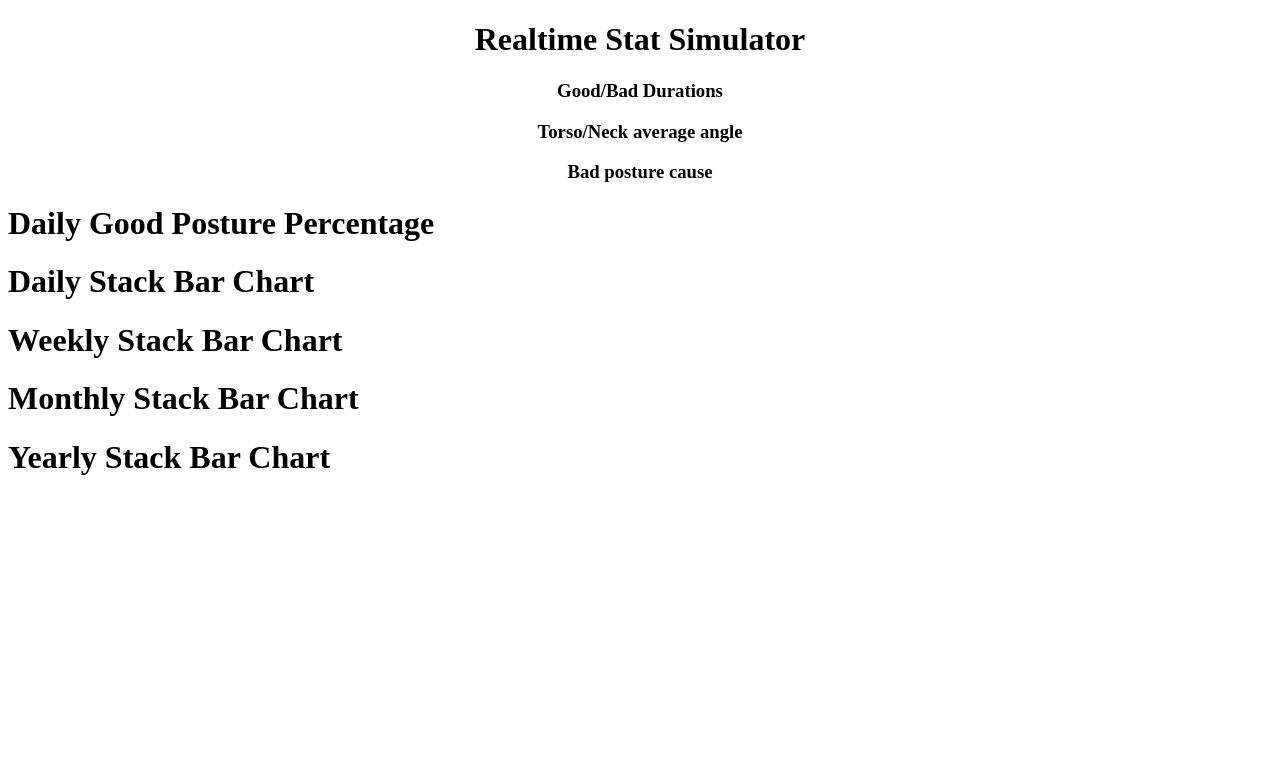
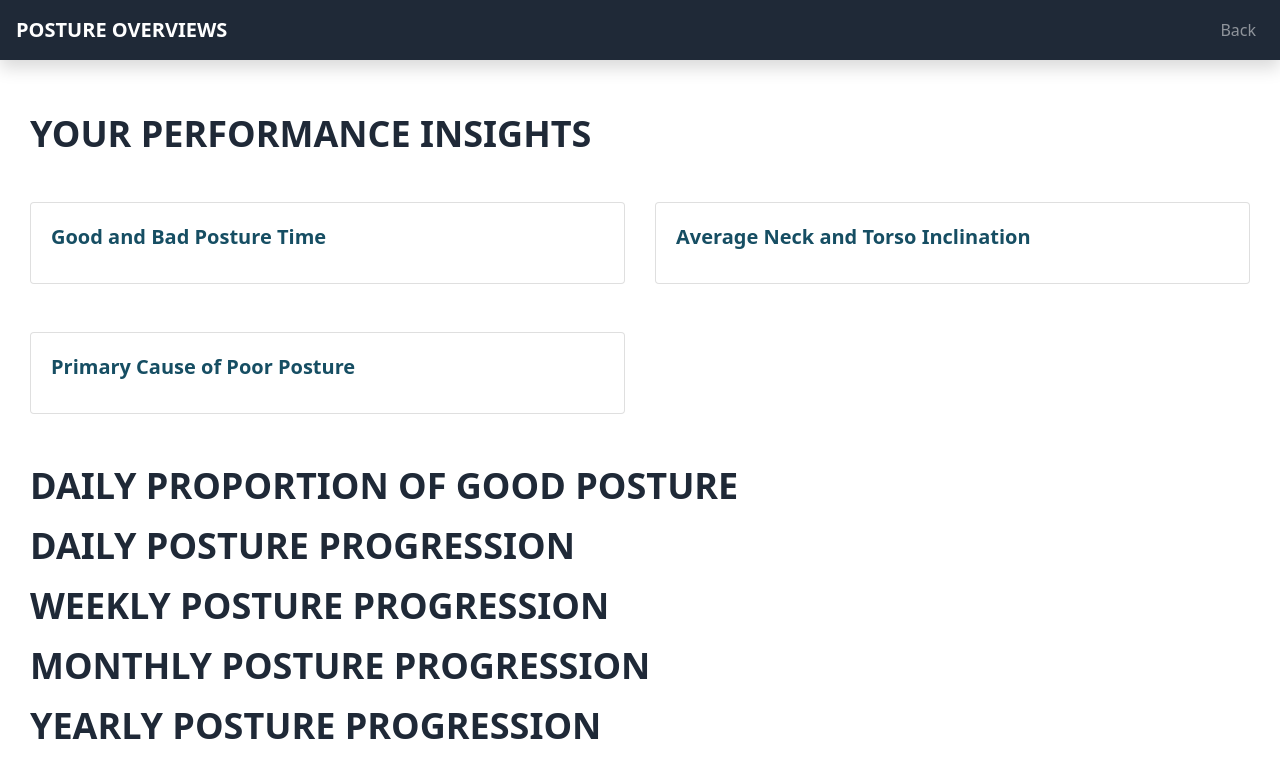
Before and after one commit to SlickleZ/PoseDee, a Flask app: template web/templates/dashboard.html in a window 1280 px wide. Shown: the top 778 px of the page. Run offline with Flask 3, Linux system fonts and the light colour scheme; the template is opened without the code that fills it, so the values that code supplies are empty; some libraries are stand-ins or nearby versions.

Commit message:
Decorate the dashboard page

```diff
--- a/web/package.json
+++ b/web/package.json
@@ -23,8 +23,8 @@
     "web-vitals": "^2.1.4"
   },
   "scripts": {
-    "start": "PORT=3001 HOST=0.0.0.0 react-scripts start",
-    "start-api": "FLASK_APP=api.py python3 api.py",
+    "start": "react-scripts start",
+    "start-api": "python api.py",
     "build": "react-scripts build",
     "test": "react-scripts test",
     "test-api": "flask test",
--- a/web/src/components/Camerat.jsx
+++ b/web/src/components/Camerat.jsx
@@ -66,7 +66,7 @@ function Camerat() {
                             <p className="text-center text-gray-600 text-sm mt-2 mb-6">Our application is presently monitoring the posture of <span className="font-bold text-sky-700">{JSON.parse(userinfo).name}</span>.</p>
                             <div className="grid grid-flow-row sm:grid-flow-col gap-6">
                                 <div className="flex flex-col items-center sm:col-span-2">
-                                    <img className="" src={imageUrl} alt="Posture Feed" width={780} />
+                                    <img className="" src={imageUrl} alt="Posture Feed" width={450} />
                                     <button class="mt-4 bg-gray-300 hover:bg-gray-400 transition duration-150 ease-in-out text-gray-800 font-bold py-2 px-10 rounded"
                                         disabled={!isCameraOn} onClick={handleStopClick}>
                                         Stop
@@ -87,7 +87,7 @@ function Camerat() {
                             <p className="text-center text-gray-600 text-sm mt-2 mb-6">Greetings! Get ready to transform your posture and elevate your confidence!</p>
                             <div className="grid grid-flow-row sm:grid-flow-col gap-6">
                                 <div className="flex flex-col items-center sm:col-span-2">
-                                <img className="w-[700px]" src="https://cdn.dribbble.com/users/1013040/screenshots/4398776/comp-15.gif" alt="Posture Feed" />
+                                <img className="w-[450px]" src="https://cdn.dribbble.com/users/1013040/screenshots/4398776/comp-15.gif" alt="Posture Feed" />
                                     <button class="mt-4 bg-gray-300 hover:bg-gray-400 transition duration-150 ease-in-out text-gray-800 font-bold py-2 px-10 rounded"
                                         disabled={isCameraOn} onClick={handleStartClick}>
                                         Start
--- a/web/templates/dashboard.html
+++ b/web/templates/dashboard.html
@@ -1,10 +1,59 @@
 <!DOCTYPE html>
 <html>
+
 <head>
   <title>PoseDee | Posture Overviews</title>
-        <link rel = "icon" href = "https://cdn4.iconfinder.com/data/icons/essentials-74/24/018_-_Chart-1024.png" >
+  <link rel="icon" href="https://cdn4.iconfinder.com/data/icons/essentials-74/24/018_-_Chart-1024.png">
+  <!-- Bootstrap CSS -->
+  <link rel="stylesheet" href="https://stackpath.bootstrapcdn.com/bootstrap/4.4.1/css/bootstrap.min.css"
+    integrity="sha384-Vkoo8x4CGsO3+Hhxv8T/Q5PaXtkKtu6ug5TOeNV6gBiFeWPGFN9MuhOf23Q9Ifjh" crossorigin="anonymous">
+  integrity="sha384-Vkoo8x4CGsO3+Hhxv8T/Q5PaXtkKtu6ug5TOeNV6gBiFeWPGFN9MuhOf23Q9Ifjh" crossorigin="anonymous">
   <meta charset="utf-8" />
+  <meta name="viewport" content="width=device-width, initial-scale=1, shrink-to-fit=no">
+  <script src="https://cdn.tailwindcss.com"></script>
+  <link href="https://unpkg.com/aos@2.3.1/dist/aos.css" rel="stylesheet">
+  <script src="https://unpkg.com/aos@2.3.1/dist/aos.js"></script>
   <style>
+    body {
+      font-family: ui-sans-serif, system-ui, -apple-system, BlinkMacSystemFont, "Segoe UI", Roboto, "Helvetica Neue", Arial, "Noto Sans", sans-serif, "Apple Color Emoji", "Segoe UI Emoji", "Segoe UI Symbol", "Noto Color Emoji";
+      background-color:  #FFFFFF;
+      color: #164e63;
+    }
+
+    .form-control-primary {
+      margin: 10px;
+      opacity: 0.2;
+      border-radius: 2px;
+    }
+
+    main {
+      padding-top: 90px;
+    }
+
+    .sidebar {
+      position: fixed;
+      left: 0;
+      bottom: 0;
+      top: 0;
+      z-index: 100;
+      padding: 70px 0 0 10px;
+      border-right: 1px solid #d3d3d3;
+    }
+
+    .left-sidebar {
+      position: sticky;
+      top: 0;
+      height: calc(100vh - 70px)
+    }
+
+    .sidebar-nav li .nav-link {
+      color: #333;
+      font-weight: 500;
+    }
+
+    .navbar {
+      background-color: #1F2937;
+    }
 
     #loader {
       display: block;
@@ -32,38 +81,149 @@
     }
 
     @keyframes spin {
-            0% { transform: rotate(0deg); }
-            100% { transform: rotate(360deg); }
+      0% {
+        transform: rotate(0deg);
+      }
+
+      100% {
+        transform: rotate(360deg);
+      }
     }
   </style>
 </head>
-    <body onbeforeunload="closeEventSources()">
+
+<body class="container" onbeforeunload="closeEventSources()">
   <div id="loader">
     <div class="spinner"></div>
   </div>
-        <h1 style="text-align: center">Realtime Stat Simulator</h1>
-        <h3 style="text-align: center">Good/Bad Durations</h3>
-        <p style="text-align: center" id="myGoodDuration" width="400" height="400"></p>
-        <p style="text-align: center" id="myBadDuration" width="400" height="400"></p>
-        <h3 style="text-align: center" >Torso/Neck average angle</h3>
-        <p style="text-align: center" id="myTorsoAverage" width="400" height="400"></p>
-        <p style="text-align: center" id="myNeckAverage" width="400" height="400"></p>
-        <h3 style="text-align: center" >Bad posture cause</h3>
-        <p style="text-align: center" id="myCause" width="400" height="400"></p>
-        <h1>Daily Good Posture Percentage</h1>
+  <!-- Optional JavaScript -->
+  <!-- jQuery first, then Popper.js, then Bootstrap JS -->
+  <script src="https://code.jquery.com/jquery-3.4.1.slim.min.js"
+    integrity="sha384-J6qa4849blE2+poT4WnyKhv5vZF5SrPo0iEjwBvKU7imGFAV0wwj1yYfoRSJoZ+n"
+    crossorigin="anonymous"></script>
+  <script src="https://cdn.jsdelivr.net/npm/popper.js@1.16.0/dist/umd/popper.min.js"
+    integrity="sha384-Q6E9RHvbIyZFJoft+2mJbHaEWldlvI9IOYy5n3zV9zzTtmI3UksdQRVvoxMfooAo"
+    crossorigin="anonymous"></script>
+  <script src="https://stackpath.bootstrapcdn.com/bootstrap/4.4.1/js/bootstrap.min.js"
+    integrity="sha384-wfSDF2E50Y2D1uUdj0O3uMBJnjuUD4Ih7YwaYd1iqfktj0Uod8GCExl3Og8ifwB6"
+    crossorigin="anonymous"></script>
+  <!--navbar-->
+  <nav class="navbar navbar-dark fixed-top flex-md-nowrap p-2 shadow">
+    <a class="navbar-brand col-sm-3 col-md-2 mr-0 p-2 text-xl font-bold text-gray-300 uppercase" href="#">Posture
+      Overviews</a>
+    <ul class="navbar-nav px-3">
+      <li class="nav-item text-nowrap">
+        <a class="nav-link " href="#" onclick="window.close()">Back</a>
+      </li>
+    </ul>
+  </nav>
+
+  <!-- container -->
+  <!-- <div class="container-fluid">
+    <div class="row">
+      <div class="col-md-2 bg-secondary d-none d-md-block sidebar">
+        <div class="left-sidebar">
+          <ul class="nav flex-column sidebar-nav">
+            <li class="nav-item">
+              <a class="nav-link active" href="#graph1">
+                Candidates
+              </a>
+            </li>
+            <li class="nav-item">
+              <a class="nav-link" href="#graph2">
+                Jobs
+              </a>
+            </li>
+            <li class="nav-item">
+              <a class="nav-link" href="#graph3">
+                Orders
+              </a>
+            </li>
+            <li class="nav-item">
+              <a class="nav-link" href="#graph4">
+                Invoices
+              </a>
+            </li>
+            <li class="nav-item">
+              <a class="nav-link" href="#graph5">
+                Reports
+              </a>
+            </li>
+          </ul>
+        </div>
+      </div>  -->
+
+      <!--Main content-->
+      <br>
+      <main role="main" class="col justify-content-md-cente" data-aos="fade-left" data-aos-delay="250" data-aos-duration="4000">
+        <h1 style="text-align: start " class="text-4xl font-bold text-gray-800 uppercase">Your Performance Insights</h1>
+        <br><br>
+        <div class="row">
+          <div class="col-sm-6">
+            <div class="card">
+              <div class="card-body">
+                <h2 class="card-title text-xl font-bold ">Good and Bad Posture Time</h2>
+                <p class="card-text" id="myGoodDuration" width="500" height="500"></p>
+                <p class="card-text" id="myBadDuration" width="500" height="500"></p>
+              </div>
+            </div>
+          </div>
+          <div class="col-sm-6">
+            <div class="card">
+              <div class="card-body">
+                <h2 class="card-title text-xl font-bold">Average Neck and Torso Inclination</h2>
+                <p class="card-text" id="myTorsoAverage" width="500" height="500"></p>
+                <p class="card-text" id="myNeckAverage" width="500" height="500"></p>
+              </div>
+            </div>
+          </div>
+        </div>
+        <br><br>
+        <div class="row">
+          <div class="col-sm-6">
+            <div class="card">
+              <div class="card-body">
+                <h2 class="card-title text-xl font-bold">Primary Cause of Poor Posture</h2>
+                <p class="card-text" id="myCause" width="500" height="500"></p>
+              </div>
+            </div>
+          </div>
+        </div>
+
+        <div id="graph">
+          <div class="mt-5 pt-1" data-aos="fade-up" data-aos-delay="250" data-aos-duration="4000" id="graph1">
+            <h1 class="text-4xl font-bold text-gray-800 uppercase">Daily Proportion of Good Posture</h1>
             {{ fig5|safe }}
-        <h1>Daily Stack Bar Chart</h1>
+          </div>
+          <div class="mt-3 pt-1" data-aos="fade-up" data-aos-delay="250" data-aos-duration="4000" id="graph2">
+            <!-- <br><br><br><br> -->
+            <h1 class="text-4xl font-bold text-gray-800 uppercase">Daily Posture Progression</h1>
             {{ fig1|safe }}
-        <h1>Weekly Stack Bar Chart</h1>
+          </div>
+          <div class="mt-3 pt-1" data-aos="fade-up" data-aos-delay="250" data-aos-duration="4000" id="graph3">
+            <!-- <br><br><br><br> -->
+            <h1 class="text-4xl font-bold text-gray-800 uppercase">Weekly Posture Progression</h1>
             {{ fig2|safe }}
-        <h1>Monthly Stack Bar Chart</h1>
+          </div>
+          <div class="mt-3 pt-1" data-aos="fade-up" data-aos-delay="250" data-aos-duration="4000" id="graph4">
+            <!-- <br><br><br><br> -->
+            <h1 class="text-4xl font-bold text-gray-800 uppercase">Monthly Posture Progression</h1>
             {{ fig3|safe }}
-        <h1>Yearly Stack Bar Chart</h1>
+          </div>
+          <div class="mt-3 pt-1" data-aos="fade-up" data-aos-delay="250" data-aos-duration="4000" id="graph5">
+            <!-- <br><br><br><br> -->
+            <h1 class="text-4xl font-bold text-gray-800 uppercase">Yearly Posture Progression</h1>
             {{ fig4|safe }}
-
+          </div>
+          <!-- <br><br><br><br><br><br> -->
+        </div>
+      </main>
+    </div>
+  </div>
   <script>
+    AOS.init();
     // Hide the loader after the page has finished loading
-          window.addEventListener('load', function() {
+    window.addEventListener('load', function () {
       document.getElementById('loader').style.display = "none";
     });
   </script>
@@ -88,7 +248,7 @@
   var torsoAvg = 0.0, neckAvg = 0.0, avgTotalCount = 0;
   var causeDoc = []
 
-      fetch("http://"+ HOST_API +":5000/api/request/progress/" + id)
+  fetch("http://" + HOST_API + ":5000/api/request/progress/" + id)
     .then((response) => response.json())
     .then((doc) => {
       if (doc.length === 0) {
@@ -105,7 +265,7 @@
       document.getElementById('myBadDuration').innerText = "Bad: " + toFormat(badSec);
     });
 
-      fetch("http://"+ HOST_API +":5000/api/request/average/" + id)
+  fetch("http://" + HOST_API + ":5000/api/request/average/" + id)
     .then((response) => response.json())
     .then((doc) => {
       torsoAvg = doc.avg_torso;
@@ -118,18 +278,18 @@
       document.getElementById('myNeckAverage').innerText = "Neck: " + neckAvg.toFixed(2);
     });
 
-      fetch("http://"+ HOST_API +":5000/api/request/cause/" + id)
+  fetch("http://" + HOST_API + ":5000/api/request/cause/" + id)
     .then((response) => response.json())
     .then((doc) => {
       if (doc.length === 0) {
-          causeDoc = [{"cause": null, "count": 0}, {"cause": "both", "count": 0}, {"cause": "neck", "count": 0}, {"cause": "torso", "count": 0}]
+        causeDoc = [{ "cause": null, "count": 0 }, { "cause": "both", "count": 0 }, { "cause": "neck", "count": 0 }, { "cause": "torso", "count": 0 }]
       } else {
         causeDoc = doc;
       }
 
       // console.log(causeDoc)
 
-        let significantCause = causeDoc.reduce((left, right) => left.count > right.count? left : right);
+      let significantCause = causeDoc.reduce((left, right) => left.count > right.count ? left : right);
       if (significantCause.cause === null || significantCause.count === 0) {
         document.getElementById('myCause').innerText = "No significant problems detected.";
       } else {
@@ -140,11 +300,11 @@
 </script>
 
 <script>
-      var baseProgressUrl = "http://"+ HOST_API +":5000/api/realtime/progress/" + id;
+  var baseProgressUrl = "http://" + HOST_API + ":5000/api/realtime/progress/" + id;
   if (!!window.EventSource) {
     var progressDurationSource = new EventSource(baseProgressUrl);
 
-        progressDurationSource.onmessage = function(e) {
+    progressDurationSource.onmessage = function (e) {
       var ojson = e.data.replace(/\n/g, "").replace(/'/g, "\"");
       let doc = JSON.parse(ojson);
 
@@ -161,11 +321,11 @@
 </script>
 
 <script>
-      var baseAVGUrl = "http://"+ HOST_API +":5000/api/realtime/average/" + id;
+  var baseAVGUrl = "http://" + HOST_API + ":5000/api/realtime/average/" + id;
   if (!!window.EventSource) {
     var postureAVGSource = new EventSource(baseAVGUrl);
 
-        postureAVGSource.onmessage = function(e) {
+    postureAVGSource.onmessage = function (e) {
       var ojson = e.data.replace(/\n/g, "").replace(/'/g, "\"");
       let doc = JSON.parse(ojson);
 
@@ -188,11 +348,11 @@
 </script>
 
 <script>
-      var baseCauseUrl = "http://"+ HOST_API +":5000/api/realtime/cause/" + id;
+  var baseCauseUrl = "http://" + HOST_API + ":5000/api/realtime/cause/" + id;
   if (!!window.EventSource) {
     var postureCauseSource = new EventSource(baseCauseUrl);
 
-        postureCauseSource.onmessage = function(e) {
+    postureCauseSource.onmessage = function (e) {
       var ojson = e.data.replace(/\n/g, "").replace(/'/g, "\"");
       let doc = JSON.parse(ojson);
 
@@ -204,7 +364,7 @@
         }
       }
       // console.log(causeDoc);
-          let significantCause = causeDoc.reduce((left, right) => left.count > right.count? left : right);
+      let significantCause = causeDoc.reduce((left, right) => left.count > right.count ? left : right);
       if (significantCause.cause === null || significantCause.count === 0) {
         document.getElementById('myCause').innerText = "No significant problems detected.";
       } else {
```
Also changed, not shown: web/api.py (+16 -13 lines), 2 other files. Lines whose indentation alone changed are shown as unchanged.
